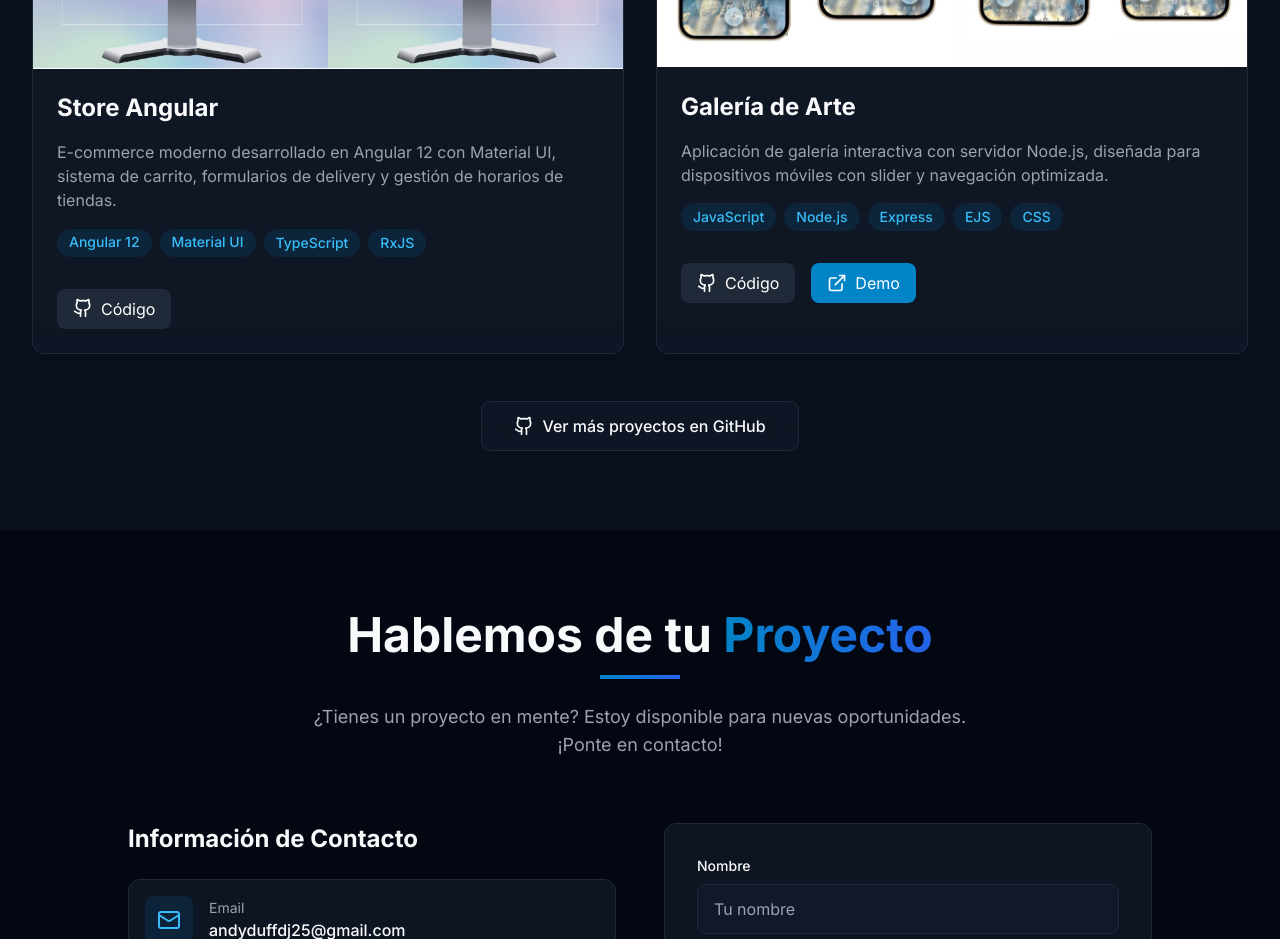
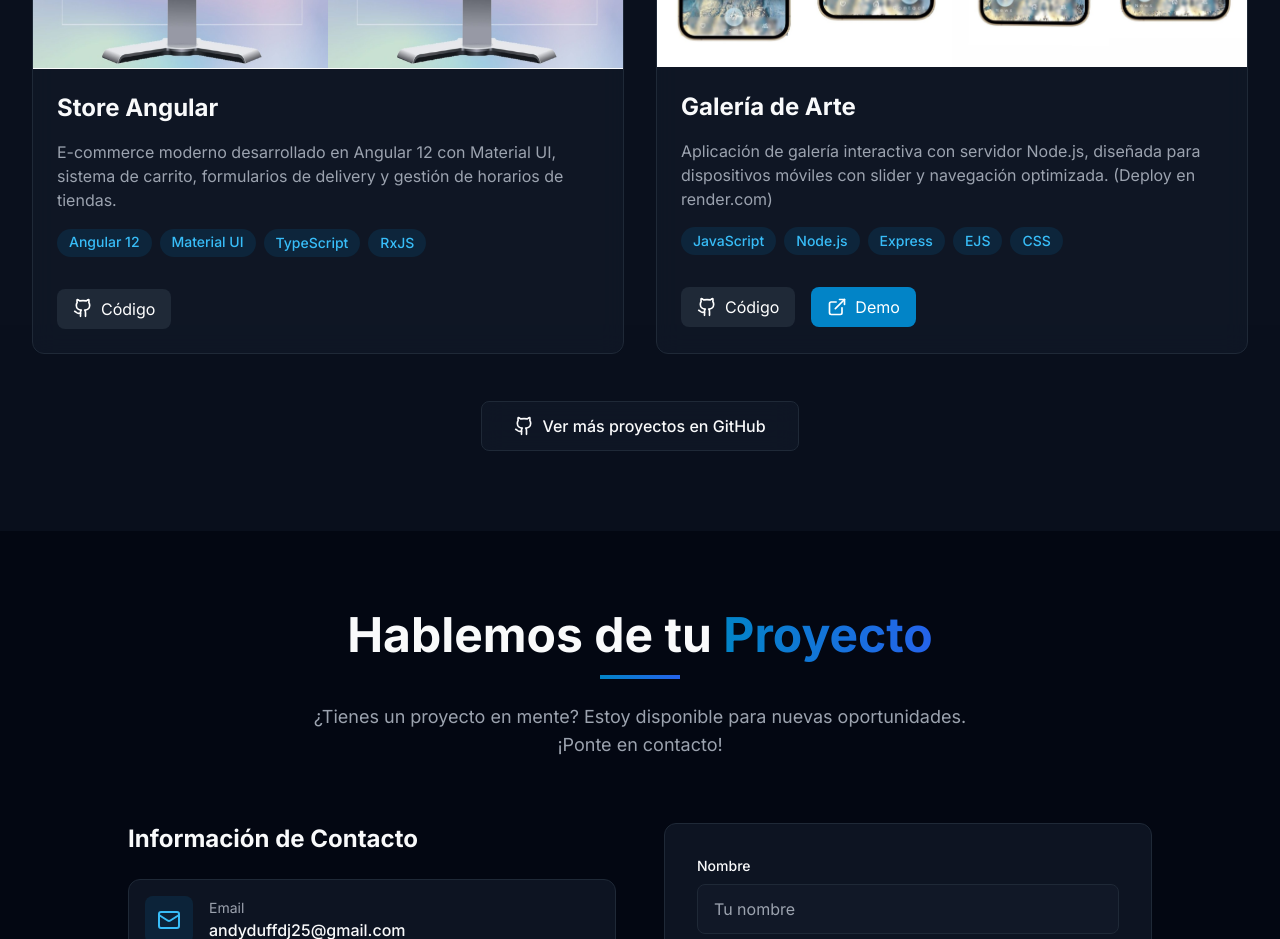
Before and after one commit to AndyV01/portfolio-nextjs, a Next.js app: page / in a window 1280 px wide. Shown: the part 3740-4679 px from the top of the page. Built offline with nearby package versions, Linux system fonts and the light colour scheme.

Commit message:
description deploy gallery

```diff
--- a/src/components/Projects.tsx
+++ b/src/components/Projects.tsx
@@ -36,7 +36,7 @@ const Projects = () => {
     },
     {
       title: 'Galería de Arte',
-      description: 'Aplicación de galería interactiva con servidor Node.js, diseñada para dispositivos móviles con slider y navegación optimizada.',
+      description: 'Aplicación de galería interactiva con servidor Node.js, diseñada para dispositivos móviles con slider y navegación optimizada. (Deploy en render.com)',
       tags: ['JavaScript', 'Node.js', 'Express', 'EJS', 'CSS'],
       github: 'https://github.com/AndyV01/Galery',
       demo: 'https://gallery-0jqi.onrender.com/',
```
